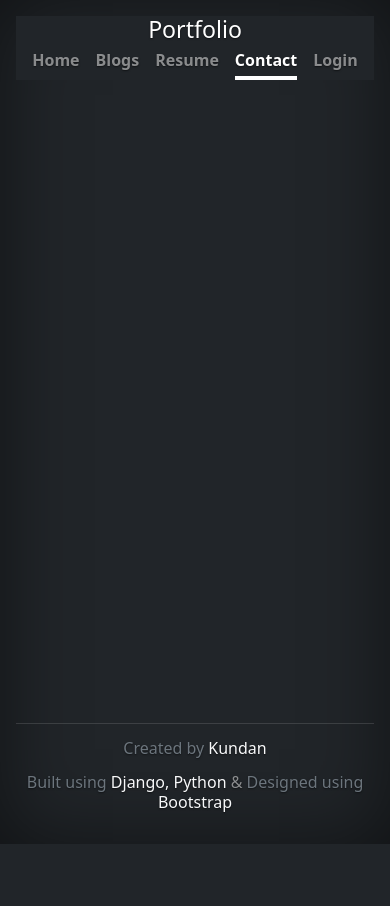
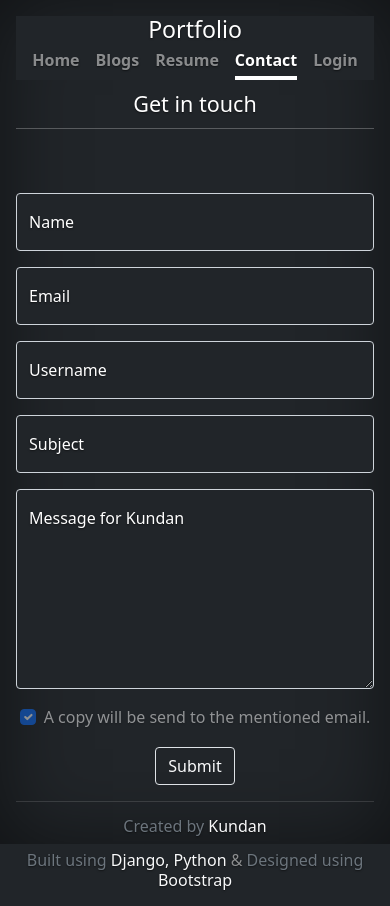
Before and after one commit to kundankumardec16/My-Portfolio, a Django app: template Portfolio_app/templates/contact/contact.html in a window 390 px wide. Before the commit the page ends 844 px from the top, so only its background shows below. Run offline with Django 3.2, Linux system fonts and the light colour scheme; the template is opened without the code that fills it, so the values that code supplies are empty; some libraries are stand-ins or nearby versions.

Commit message:
Version 1.0

```diff
--- a/Portfolio_app/templates/contact/contact.html
+++ b/Portfolio_app/templates/contact/contact.html
@@ -14,5 +14,60 @@
 	{% endif %}
 {% endblock navbar %}
 {% block content %}
-
+	<fieldset class="mb-5 mt-2">
+		<legend>Get in touch</legend>
+		<hr>
+	</fieldset>
+	<form method="POST" action="{% url 'contact-mail' %}">
+		{% csrf_token %}
+		<div class="row">
+			<div class="col-md-3 mb-3">
+				<div class="form-floating">
+					<input type="text" name="name" class="form-control text-light bg-dark" id="name" placeholder="1" autocomplete="off">
+					<label for="name" class="form-label">Name</label>
+				</div>
+			</div>
+			<div class="col-md-6 mb-3">
+				<div class="form-floating">
+					<input type="email" name="email" class="form-control text-light bg-dark" id="email" placeholder="2" autocomplete="off">
+					<label for="email" class="form-label">Email</label>
+				</div>
+			</div>
+			<div class="col-md-3 mb-3">
+				<div class="form-floating">
+					<input type="text" name="uname" class="form-control text-light bg-dark" id="username" placeholder="2" autocomplete="off">
+					<label for="email" class="form-label">Username</label>
+				</div>
+			</div>
+		</div>
+		<div class="row">
+			<div class="col mb-3">
+				<div class="form-floating">
+					<input type="text" name="subject" class="form-control text-light bg-dark" id="subject" placeholder="3" autocomplete="off">
+					<label for="subject" class="form-label">Subject</label>
+				</div>
+			</div>
+		</div>
+		<div class="row">
+			<div class="col mb-3">
+				<div class="form-floating">
+					<textarea name="message" class="form-control text-light bg-dark" id="description" style="height: 200px;" placeholder="4" autocomplete="off"></textarea>
+					<label for="description" class="form-label">Message for Kundan</label>
+				</div>
+			</div>
+		</div>
+		<div class="row">
+			<div class="col-auto mx-auto mb-3">
+				<div class="form-check">
+					<input type="checkbox" class="form-check-input" id="checked" checked disabled>
+					<label class="form-check-label" for="checked">A copy will be send to the mentioned email.</label>
+				</div>
+			</div>
+		</div>
+		<div class="row">
+			<div class="col-auto mx-auto">
+				<button type="submit" class="btn border rounded link-light">Submit</button>
+			</div>
+		</div>
+	</form>
 {% endblock content %}
--- a/Portfolio_app/urls.py
+++ b/Portfolio_app/urls.py
@@ -8,5 +8,6 @@ urlpatterns = [
     path('blogs/edit/<int:post_id>', views.edit_blog, name='blog-edit'),
     path('blogs/edit/delete/<int:post_id>', views.edit_delete_blog, name='blog-edit-delete'),
     path('resume/', views.resume, name='resume'),
-    path('contact/', views.contact, name='contact')
+    path('contact/', views.contact, name='contact'),
+    path('sendmail/',views.sendmail, name='contact-mail')
 ]
--- a/users/templates/registration/login.html
+++ b/users/templates/registration/login.html
@@ -24,9 +24,11 @@
 			<button name="submit" class="btn btn-dark border">Log in</button>
 			<!-- <input type="hidden" name="next" value="{% url 'homepage' %}"> -->
 		</form>
+	<!--
 		<small>
 			Don't have an account? <a href="{% url 'users:register-form' %}">Sign Up</a>
 		</small>
+	-->
 	</div>
 </div>
 {% endblock content %}
```
Also changed, not shown: Portfolio_app/models.py (+7 -6 lines), Portfolio_app/templates/Homepage/blogs.html (+20 -3 lines), Portfolio_app/views.py (+18 -0 lines), users/templates/registration/register.html (+16 -8 lines), db.sqlite3.
